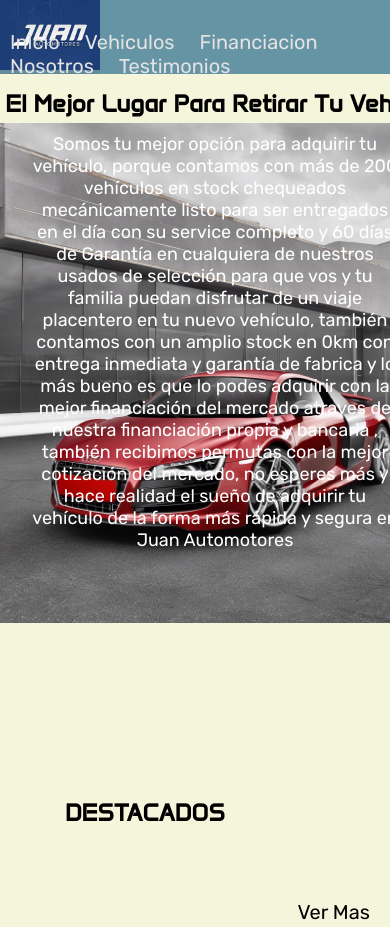
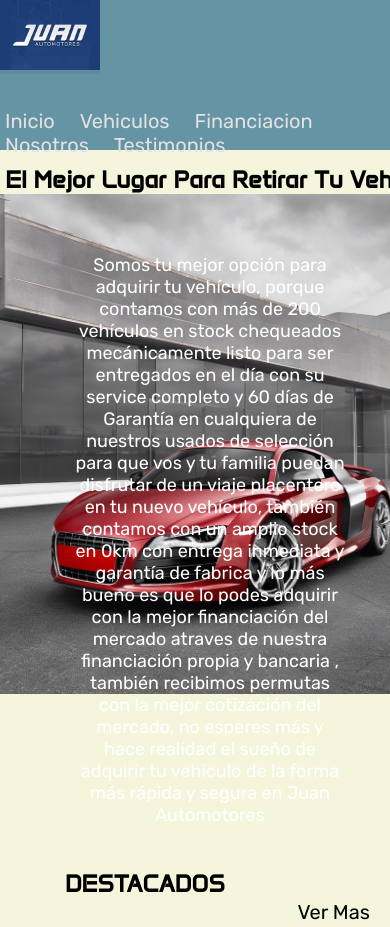
Before and after one commit to FernandoCardani/Proyecto-Web-Coder, a website: page index.html in a window 390 px wide. Shown: the top 927 px of the page. Drawn offline with Linux system fonts and the light colour scheme.

Commit message:
2do media

```diff
--- a/index.html
+++ b/index.html
@@ -8,10 +8,10 @@
 </head>
 <body>
     <header>
+        <a href="index.html">
+            <img src="asset/img/Logo Juan.jpeg" alt="Logo de la pagina">
+        </a>
         <nav class="menu">
-            <a href="index.html">
-                <img src="asset/img/Logo Juan.jpeg" alt="Logo de la pagina">
-            </a>
             <ul>
                 <li><a href="index.html">Inicio</a>
                 </li>
--- a/styles/style.css
+++ b/styles/style.css
@@ -15,14 +15,31 @@
     src: url(/asset/fonts/Rubik-VariableFont_wght.ttf);
 }
 
+@media screen and (max-width:600px){
+    header{
+        height: 150px ;
+        background-color: rgb(101, 148, 165);
+    }
+}
+
+@media screen and (max-width:600px){
+    .menu{
+        font-style: none;
+        position: relative;
+        padding: 92px;
+        right: 5px;
+        top: 5px;
+        font-size: 50px;
+    }
+}
+
 
 @media screen and (max-width:600px){
     .hero .slogan{
         width: 100%;
-        padding: 10px;
-        margin: 20px;
         min-height: 25px;
         font-size: 18px;
+        text-align: center;
 }
 }
 
@@ -43,7 +60,7 @@ header{
     top: 0;
 }
 
-.menu a img{
+header a img{
     width: 100px;
 }
 
```
